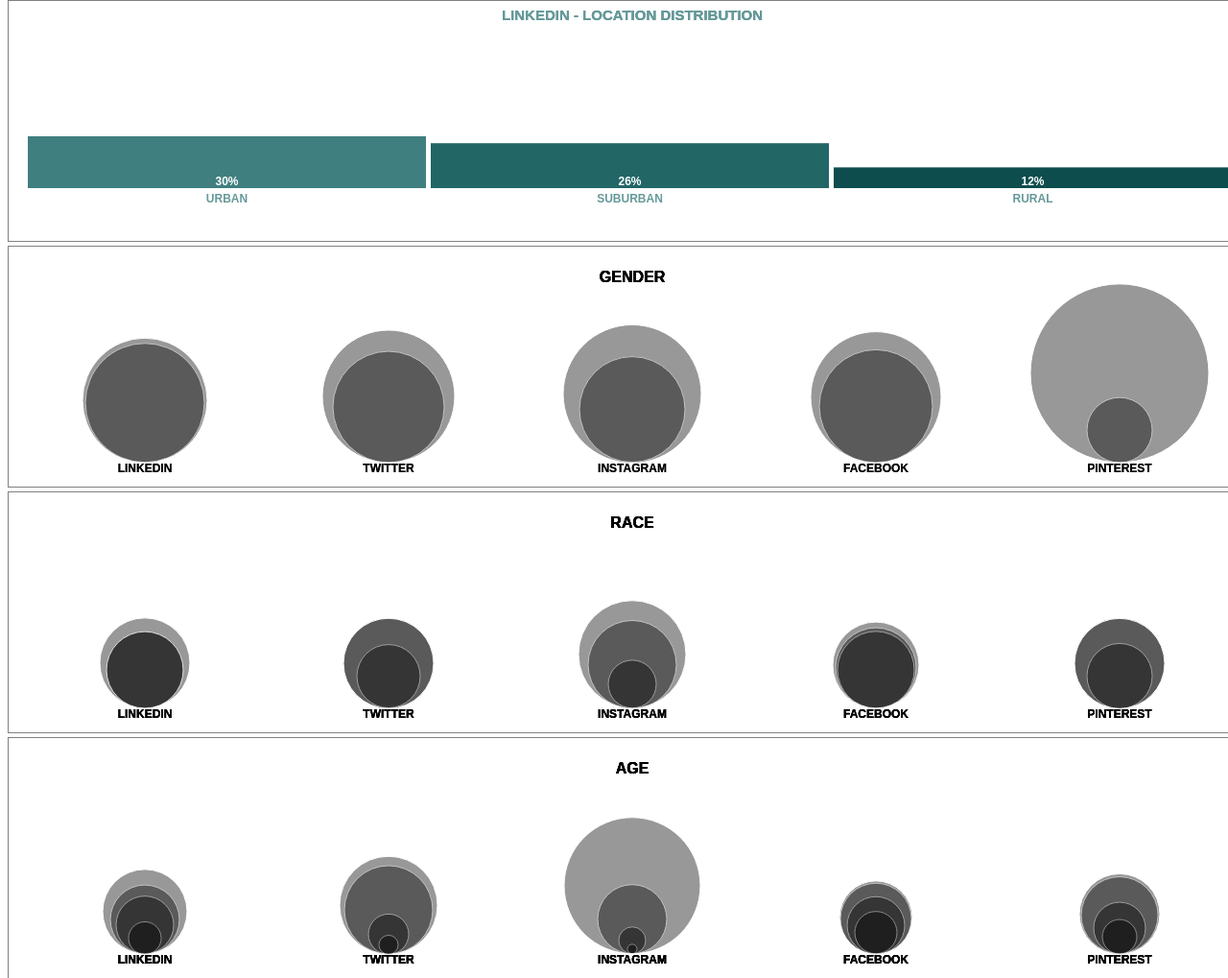
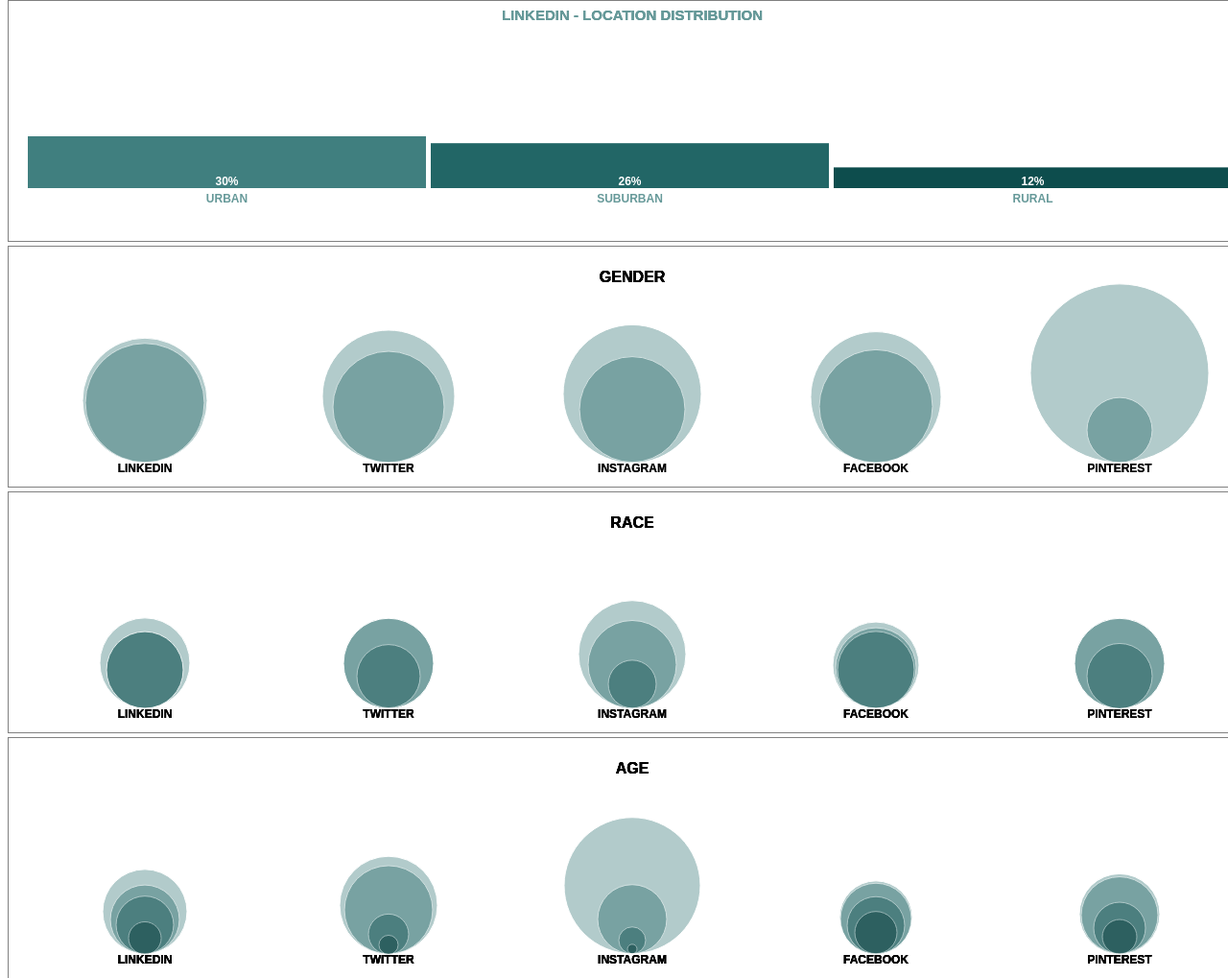
Before and after one commit to aconsilvio/DataVis_Project2, a plain HTML site: page examplecode.html in a window 1280 px wide. Shown: the part 1418-2437 px from the top of the page at 96% size. Drawn offline with nearby package versions, Linux system fonts and the light colour scheme.

Commit message:
stylizing

```diff
--- a/examplecode.html
+++ b/examplecode.html
@@ -64,6 +64,7 @@
 		initializeView(category_list[i], "linkedin", "svg" + new_counter);
 		new_counter += 1;
 	};
+
 	// for loop to add content to summary visualizations (part 2 of project)
 	var counter = category_list.length;
 	for (var c = 0; c < category_list.length; c++)
@@ -95,7 +96,7 @@
     var chartWidth = width - 2*margin;
     var padding = 5;
     var barWidth= chartWidth/data.length - padding;
-    var color_list =["#407F7F", "#226666", "#0D4D4D", "#003333"];
+    c
 
     // bind data to bars
 	changing_bars= svg.selectAll("g")
@@ -218,7 +219,7 @@
     var chartWidth = width - 2*margin;
 
     var max_radius = Math.round(.5 * chartWidth/site_list.length);
-    var color_list ="black"; //since the viz relies on semi-transparent overlays, only one color is necessary
+    var color_list =["#407F7F", "#226666", "#0D4D4D", "#003333"]; //since the viz relies on semi-transparent overlays, only one color is necessary
     var sum_data = 0; // initialized to 0 before being reassigned below
 
     var sortedData = data.sort(function(a,b){return a.value - b.value;}).reverse(); //sort data by size, so that the largest circle plots in the back (for tooltips)
@@ -233,11 +234,15 @@
 	sortedData.forEach(function(v,i) {
 		// set tooltip style
 	    var tooltip = d3.select("body")
-		.append("div")
+		.append("text")
 		.style("position", "absolute")
 		.style("z-index", "10")
 		.style("visibility", "hidden")
 		.style("background", "white")
+		.style("font-family","sans-serif")
+		.style("font-weight","bold")
+		.style("font-size","15px")
+		.style("text-transform", "uppercase")
 		.text(v.group + ", " + v.value);
 
 		// set circle style + position
@@ -248,7 +253,7 @@
 		.attr("cx",x_pos)
 		.attr("cy",yPos)
 		.attr("r", Math.round(radius))
-		.style("fill",color_list)
+		.style("fill",color_list[i])
 		.style("opacity", .4)
 		.style("stroke","white")
 		.style("stroke-width","1px")
```
